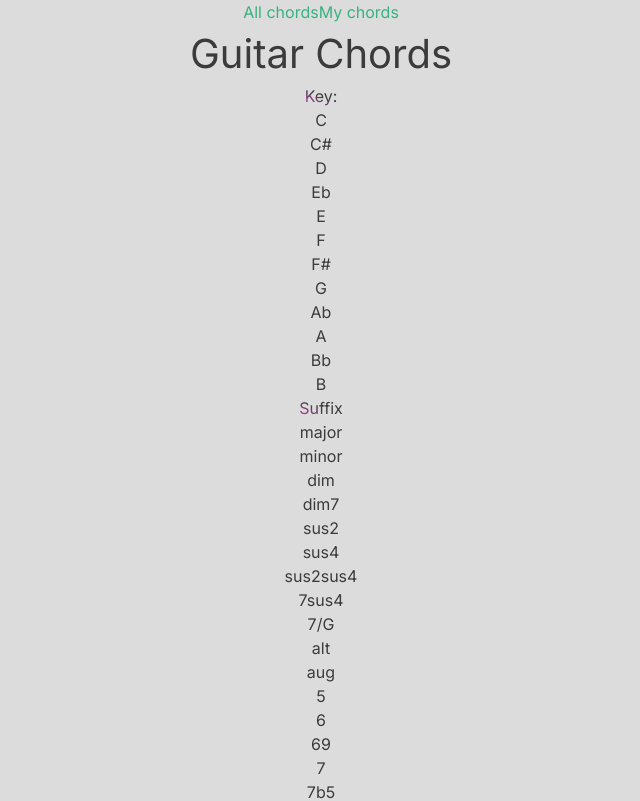
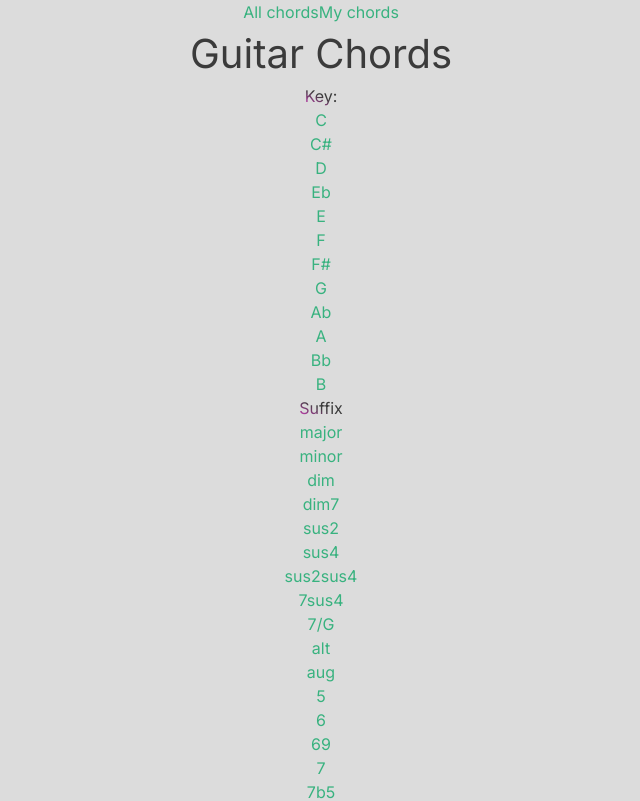
Before and after one commit to willcary/chords-app, a Next.js app: page / in a window 1280 px wide. Shown: the top 801 px of the page, without its empty margins (319-959 px from the left). Built offline with nearby package versions, Linux system fonts and the light colour scheme.

Commit message:
feat: add client filterbtns component for url state

```diff
--- /dev/null
+++ b/components/tab/FilterBtns.tsx
@@ -0,0 +1,38 @@
+'use client'
+
+import Link from 'next/link'
+import { useSearchParams } from 'next/navigation'
+
+export default function FilterBtns({ filterData, handleFetchChords }: any) {
+  const searchParams = useSearchParams()
+
+  const selectedKey = searchParams.get('key')
+  const selectedSuffix = searchParams.get('suffix')
+
+  return (
+    <div>
+      <div>
+        <p className='gradient-text'>Key:</p>
+        <ul className='mx-auto flex flex-row gap-4 justify-center max-w-3xl overflow-auto whitespace-nowrap mb-4'>
+          {filterData.keys.map((key: string) => (
+            <li key={key}>
+              <Link href={`?key=${key}&suffix=${selectedSuffix}`}>{key}</Link>
+            </li>
+          ))}
+        </ul>
+      </div>
+      <div>
+        <p className='gradient-text'>Suffix</p>
+        <ul className='mx-auto flex flex-row gap-4 max-w-3xl overflow-auto whitespace-nowrap'>
+          {filterData.suffixes.map((suffix: string) => (
+            <li key={suffix}>
+              <Link href={`?key=${selectedKey}&suffix=${suffix}`}>
+                {suffix}
+              </Link>
+            </li>
+          ))}
+        </ul>
+      </div>
+    </div>
+  )
+}
--- a/pages/index.tsx
+++ b/pages/index.tsx
@@ -3,6 +3,7 @@ import Head from 'next/head'
 import type { InferGetStaticPropsType, GetStaticProps } from 'next'
 import Navbar from '@/components/Navbar'
 import { Inter } from 'next/font/google'
+import FilterBtns from '@/components/tab/FilterBtns'
 import Tabs from '@/components/Tabs'
 import { GuitarChordProps } from '@/assets/typescript'
 import { guitarChordsFilterData as filterData } from '@/assets/chords/guitarChordsFilterData'
@@ -45,30 +46,10 @@ export default function Home({
       <main>
         <h1>Guitar Chords</h1>
         {/* Filter btns */}
-        <div>
-          <div>
-            <p className='gradient-text'>Key:</p>
-            <ul className='mx-auto flex flex-row gap-4 justify-center max-w-3xl overflow-auto whitespace-nowrap mb-4'>
-              {filterData.keys.map((key) => (
-                <li key={key}>
-                  <button onClick={() => handleFetchChords(key)}>{key}</button>
-                </li>
-              ))}
-            </ul>
-          </div>
-          <div>
-            <p className='gradient-text'>Suffix</p>
-            <ul className='mx-auto flex flex-row gap-4 max-w-3xl overflow-auto whitespace-nowrap'>
-              {filterData.suffixes.map((suffix) => (
-                <li key={suffix}>
-                  <button onClick={() => console.log(`${suffix} was clicked`)}>
-                    {suffix}
-                  </button>
-                </li>
-              ))}
-            </ul>
-          </div>
-        </div>
+        <FilterBtns
+          filterData={filterData}
+          handleFetchChords={handleFetchChords}
+        />
         <button onClick={() => handleFetchChords('C#')}>Click to fetch</button>
         <Tabs chords={chords} />
       </main>
```
